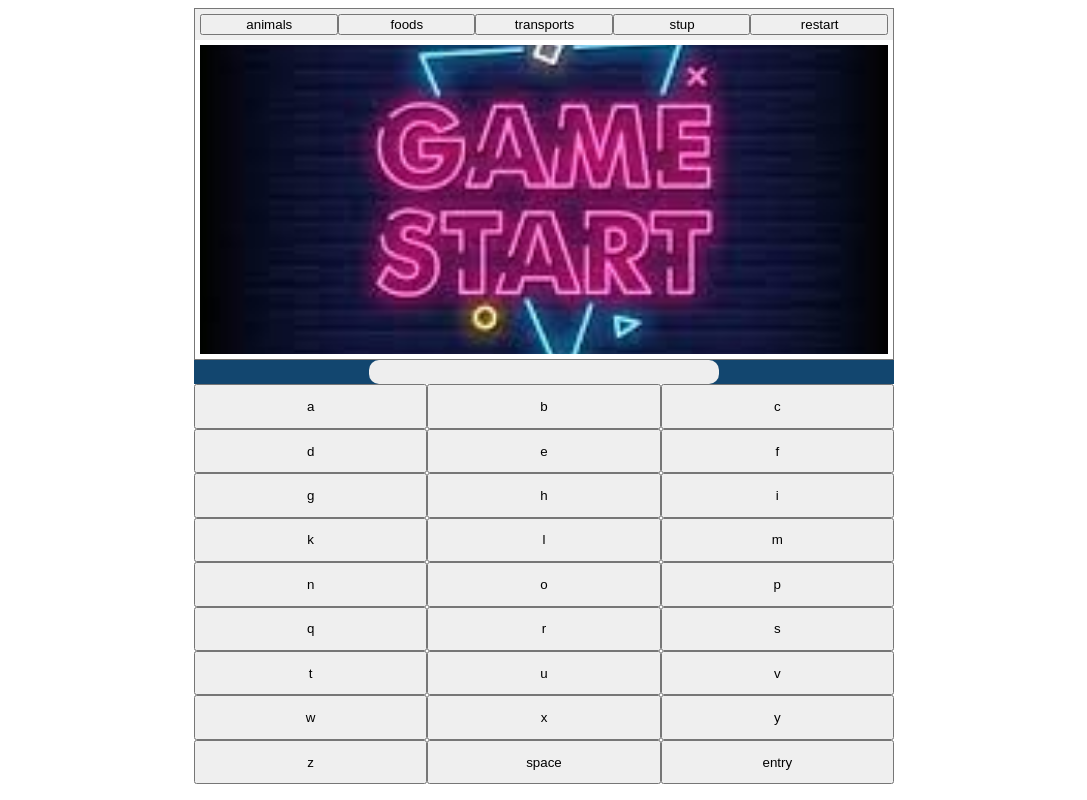
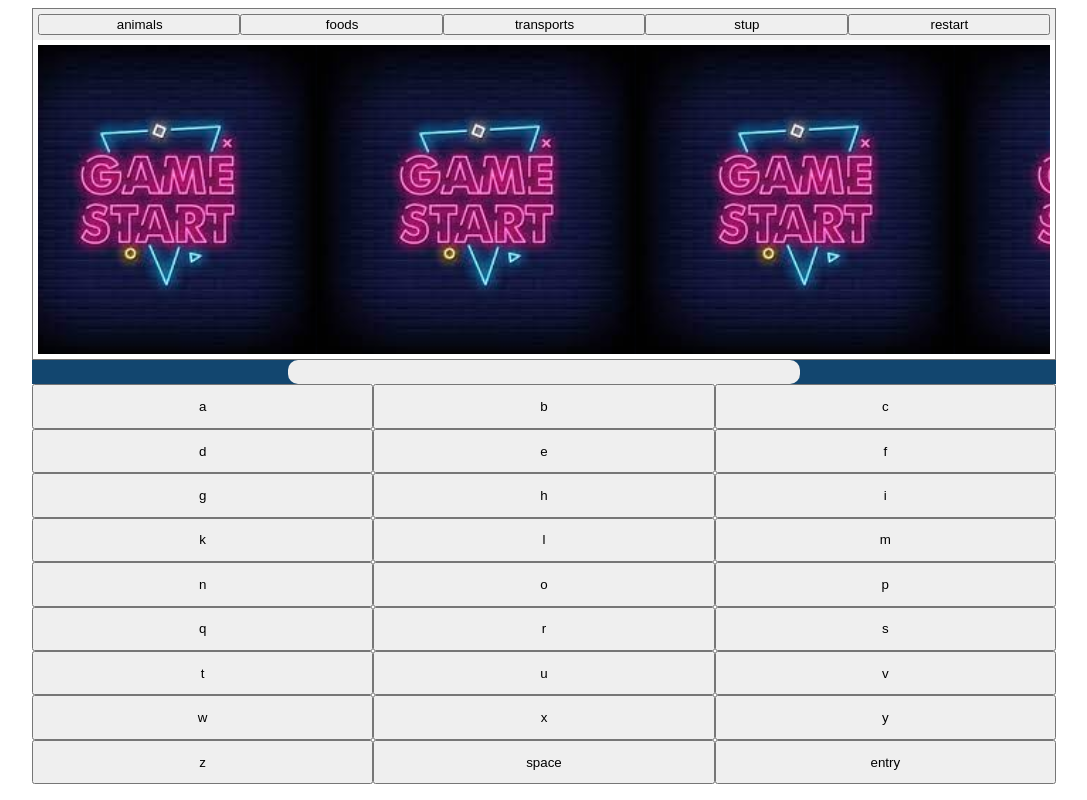
Before and after one commit to Ibrahemyoussef2020/whrite-name, a plain HTML site: page index.html in a window 1280 px wide. Shown: the whole page, without its empty margins (96-1183 px from the left). Drawn offline with Linux system fonts and the light colour scheme.

Commit message:
one size

```diff
--- a/write-name.css
+++ b/write-name.css
@@ -2,8 +2,7 @@ body ,*{
     box-sizing: border-box;
 }
 section{
-   width: 95%;
-   max-width: 700px;
+   width: 80vw;
     margin: 0 auto;
 }
 
@@ -28,10 +27,10 @@ header{
     position: relative;
     background: rgb(239, 239, 239);
     background-image: url("start.jpg");
-    background-repeat: no-repeat;
+    background-repeat: repeat;
     background-clip: content-box;
-    background-size: cover;
-    background-position: 0 ;
+    background-size: contain;
+    background-position: -35px ;
 
 }
 header div {
```
